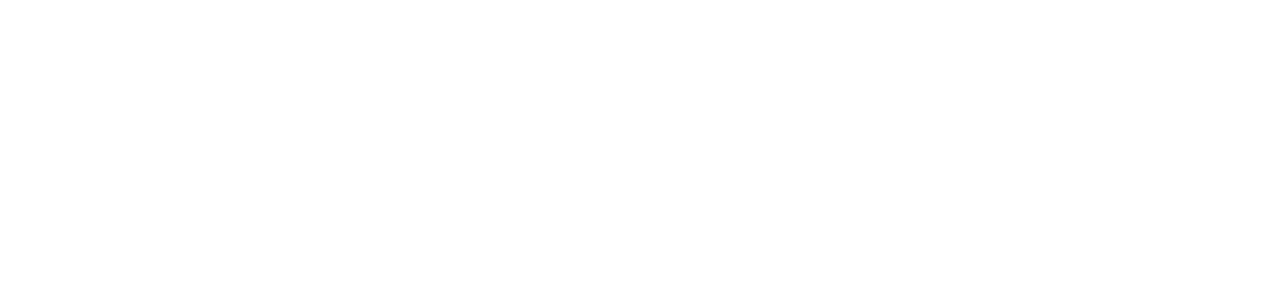
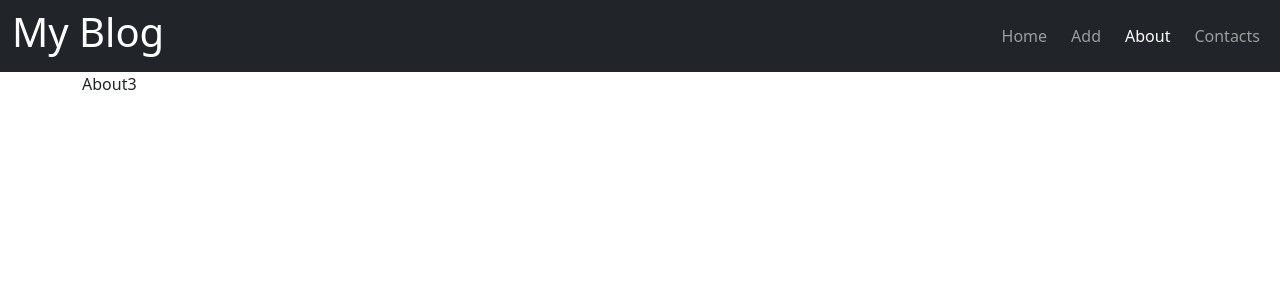
Before and after one commit to Nurzat91/blogApp63, a React (Vite) app: page /about in a window 1280 px wide. Shown: the top 300 px of the page. Built offline with nearby package versions, Linux system fonts and the light colour scheme.

Commit message:
container definition

```diff
--- a/src/App.tsx
+++ b/src/App.tsx
@@ -1,8 +1,37 @@
+import Toolbar from './components/Toolbar/Toolbar';
+import {Route, Routes} from 'react-router-dom';
+import Home from './containers/Home/Home';
+import Add from './containers/Add/Add';
+import About from './containers/About/About';
+import Contacts from './containers/Contacts/Contacts';
+
 function App() {
 
   return (
     <>
-
+      <header>
+        <Toolbar/>
+      </header>
+      <main className="container">
+        <Routes>
+          <Route
+            path="/" element={(
+            <Home/>
+          )}/>
+          <Route
+            path="/add" element={(
+            <Add/>
+          )}/>
+          <Route
+            path="/about" element={(
+            <About/>
+          )}/>
+          <Route
+            path="/contacts" element={(
+            <Contacts/>
+          )}/>
+        </Routes>
+      </main>
     </>
   )
 }
--- /dev/null
+++ b/src/components/Toolbar/Toolbar.tsx
@@ -0,0 +1,27 @@
+import {NavLink} from 'react-router-dom';
+
+const Toolbar = () => {
+  return (
+    <nav className="navbar navbar-expand-lg navbar-dark bg-dark">
+      <div className="container-fluid">
+        <h1 style={{color: 'white'}}>My Blog</h1>
+        <ul className="navbar-nav mr-auto flex-row gap-2 flex-nowrap">
+          <li className="nav-item">
+            <NavLink to="/" className="nav-link">Home</NavLink>
+          </li>
+          <li className="nav-item">
+            <NavLink to="/add" className="nav-link">Add</NavLink>
+          </li>
+          <li className="nav-item">
+            <NavLink to="/about" className="nav-link">About</NavLink>
+          </li>
+          <li className="nav-item">
+            <NavLink to="/contacts" className="nav-link">Contacts</NavLink>
+          </li>
+        </ul>
+      </div>
+    </nav>
+  );
+};
+
+export default Toolbar;
--- /dev/null
+++ b/src/containers/About/About.tsx
@@ -0,0 +1,10 @@
+
+const About = () => {
+  return (
+    <div>
+      About3
+    </div>
+  );
+};
+
+export default About;
--- /dev/null
+++ b/src/containers/Add/Add.tsx
@@ -0,0 +1,10 @@
+
+const Add = () => {
+  return (
+    <div>
+      Add2
+    </div>
+  );
+};
+
+export default Add;
--- /dev/null
+++ b/src/containers/Contacts/Contacts.tsx
@@ -0,0 +1,9 @@
+const Contacts = () => {
+  return (
+    <div>
+      Contacts4
+    </div>
+  );
+};
+
+export default Contacts;
--- /dev/null
+++ b/src/containers/Home/Home.tsx
@@ -0,0 +1,9 @@
+const Home = () => {
+  return (
+    <div>
+      Home1
+    </div>
+  );
+};
+
+export default Home;
```
